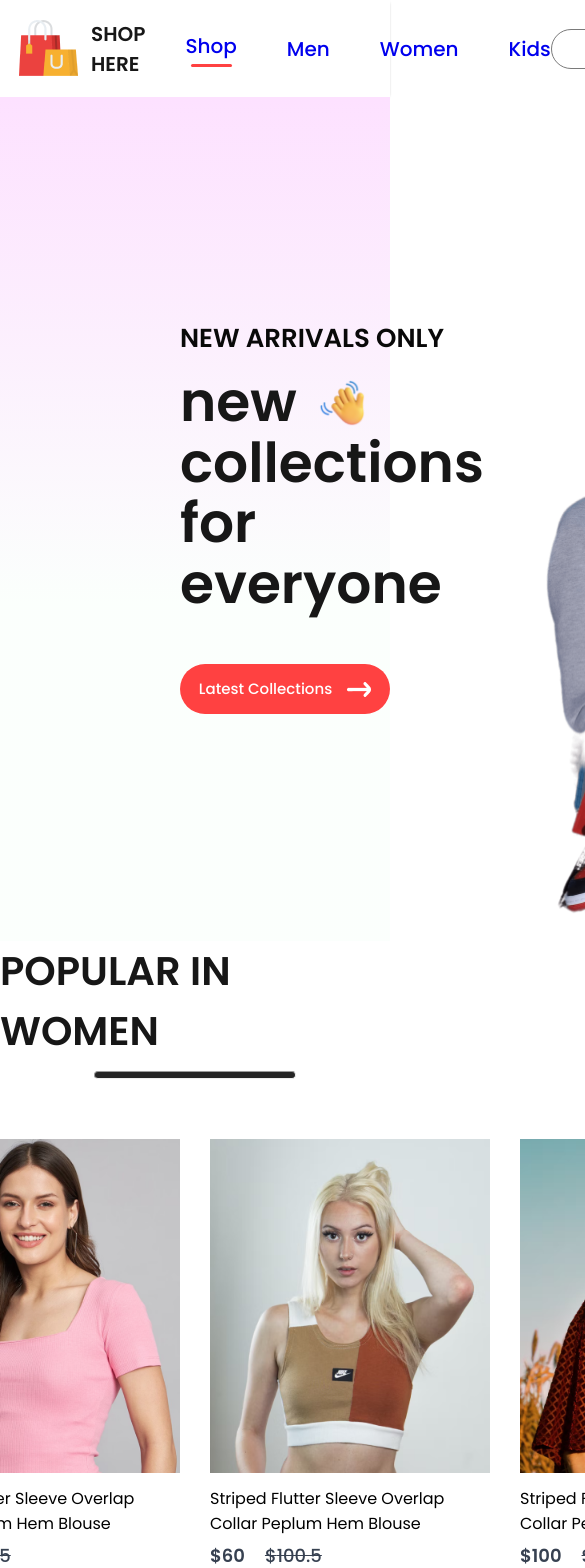
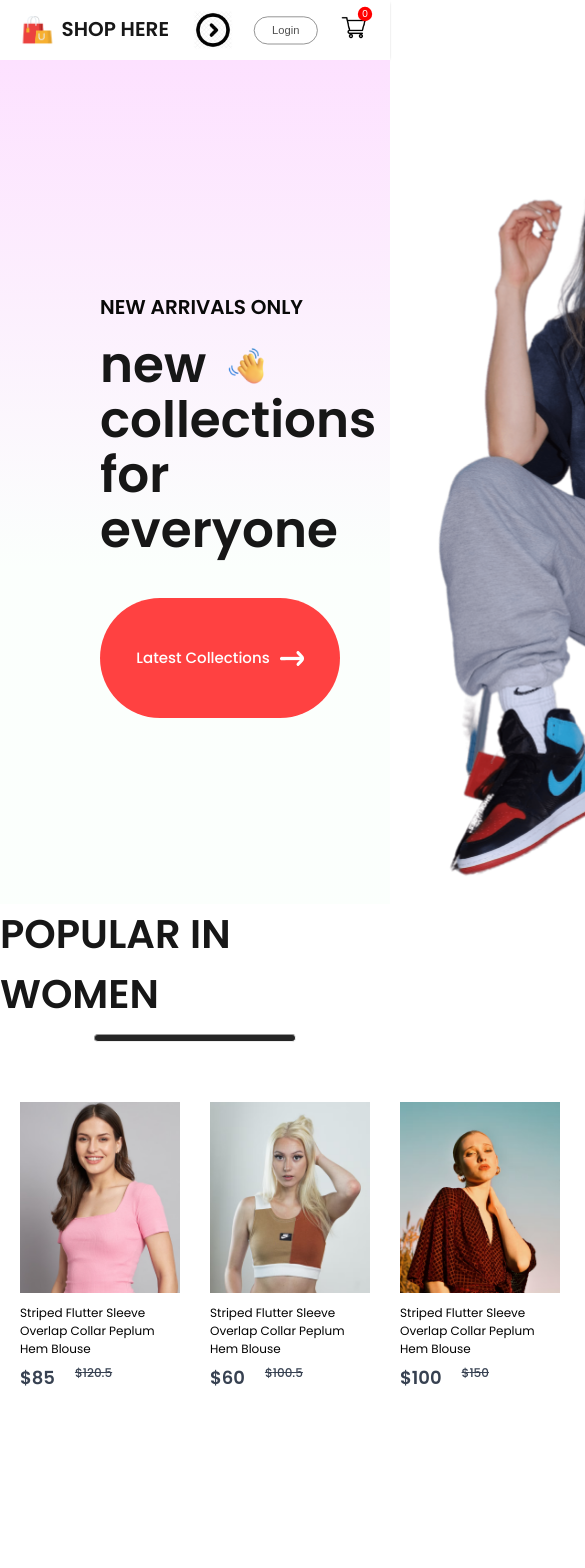
Before and after one commit to Bhaskar977/ShopHere, a React (Create React App) app in the folder frontend/: page / in a window 390 px wide. Shown: the top 1568 px of the page, 585 px wide, since content can reach past the window. Built offline with nearby package versions, Linux system fonts and the light colour scheme.

Commit message:
changes media query

```diff
--- a/frontend/src/Components/Hero/Hero.css
+++ b/frontend/src/Components/Hero/Hero.css
@@ -40,8 +40,8 @@
   align-items: center;
   justify-content: center;
   gap: 15px;
-  width: 210px;
-  height: 50px;
+  width: 280px;
+  height: 80px;
   border-radius: 75px;
   margin-top: 30px;
   background: #ff4141;
@@ -60,3 +60,26 @@
 .hero-right img {
   height: 100%;
 }
+
+@media(max-width:1280px){
+  .hero-left{
+    padding-left: 100px;
+    padding-top: 50px;
+  }
+  .hero-left h2{
+    font-size: 20px;
+  }
+  .hero-left p{
+    font-size: 50px;
+  }
+  .hero-hand-icon img{
+    width: 40px;
+  }
+  .hero-latest-btn{
+    gap: 10px;
+    width: 200px;
+    margin-top: 20px;
+    font-size: 15px;
+    padding: 20px;
+  }
+}
--- a/frontend/src/Components/Item/Item.css
+++ b/frontend/src/Components/Item/Item.css
@@ -7,7 +7,7 @@
 }
 
 .item img{
-  width: 100%;
+  width: 280px;
 }
 
 .item-prices{
@@ -32,3 +32,51 @@
     transform: scale(1.05);
     transition: 0.6s;
 }
+
+@media(max-width:1280px){
+  .item{
+    width: 220px;
+    font-size: 14px;
+  }
+  .item img{
+    width: 220px;
+  }
+  .item-price-old{
+    font-size: 14px;
+  }
+}
+
+@media(max-width:1024px){
+  .item{
+    width: 170px;
+    font-size: 13px;
+  }
+  .item img{
+    width: 170px;
+  }
+  .item-price-old{
+    font-size: 13px;
+  }
+}
+
+@media(max-width:800px){
+  .item{
+    width: 120px;
+    font-size: 12px;
+  }
+  .item img{
+    width: 120px;
+  }
+  .item-price-old{
+    font-size: 12px;
+  }
+}
+
+@media(max-width:500px){
+  .item{
+    width: 160px;
+  }
+  .item img{
+    width: 160px;
+  }
+}
--- a/frontend/src/Components/Navbar/Navbar.css
+++ b/frontend/src/Components/Navbar/Navbar.css
@@ -80,3 +80,103 @@
     background-color: red;
     color: #fff;
 }
+
+.nav-dropdown{
+    display: none;
+}
+
+/* Applying media query for different screens */
+
+@media(max-width:1280px){
+    .navbar{
+        padding: 12px 50px;
+    }
+    .navbar img{
+        width: 40px;
+    }
+    .nav-logo p{
+        font-size: 25px;
+    }
+    .nav-menu{
+        gap: 30px;
+        font-size: 16px;
+    }
+    .nav-login-cart{
+        gap: 30px;
+    }
+    .nav-login-cart button{
+        width: 120px;
+        height: 45px;
+        font-size: 16px;
+    }
+    .nav-cart-count{
+        margin-left: -40px;
+        font-size: 12px;
+    }
+}
+
+@media(max-width:1024px){
+    .navbar{
+        padding: 12px 30px;
+    }
+    .nav-menu{
+        gap: 25px;
+        font-size: 14px;
+    }
+    .nav-login-cart button{
+        width:80px;
+        height: 35px;
+        font-size: 14px;
+    }
+    .nav-login-cart img{
+        width: 30px;
+    }
+    .nav-cart-count{
+        width: 18px;
+        height: 18px;
+    }
+}
+
+@media(max-width:800px){
+    .navbar{
+        padding: 10px 0;
+    }
+    .nav-dropdown{
+        display: block;
+        width: 30px;
+        rotate: -90deg;
+        transition: 0.5s;
+    }
+    .nav-menu{
+        display: none;
+        height: 80px;
+        width: 100%;
+        position: absolute;
+        background: #fff;
+        justify-content: center;
+        top: 50px;
+    }
+    .nav-menu-visible{
+        display: flex;
+    }
+    .nav-dropdown.open{
+        transform: rotate(90deg);
+    }
+}
+
+@media(max-width:500px){
+    .navbar{
+        width: 8px 0;
+        gap: 0;
+    }
+    .nav-logo{
+        transform: scale(0.8);
+    }
+    .nav-menu{
+        height: 70px;
+        top: 50px;
+    }
+    .nav-login-cart{
+        transform: scale(0.8);
+    }
+}
--- a/frontend/src/Components/Navbar/Navbar.jsx
+++ b/frontend/src/Components/Navbar/Navbar.jsx
@@ -1,13 +1,20 @@
-import React, { useContext, useState } from "react";
+import React, { useContext, useRef, useState } from "react";
 import "./Navbar.css";
 import logo from "../Assets/logo.png";
 import cart_icon from "../Assets/cart_icon.png";
 import { Link } from "react-router-dom";
 import { ShopContext } from "../../Context/ShopContext";
+import nav_dropdown from "../Assets/nav_dropdown.png";
 
 const Navbar = () => {
   const [menu, setMenu] = useState("shop");
   const { getTotalCartItem } = useContext(ShopContext);
+  const menuRef = useRef()
+
+  const dropdown_toggle = (e) =>{
+    menuRef.current.classList.toggle("nav-menu-visible");
+    e.target.classList.toggle('open')
+  }
 
   return (
     <div className="navbar">
@@ -15,7 +22,8 @@ const Navbar = () => {
         <img src={logo} alt="" />
         <p>SHOP HERE</p>
       </div>
-      <ul className="nav-menu">
+      <img className="nav-dropdown" onClick={dropdown_toggle} src={nav_dropdown} alt="" />
+      <ul ref={menuRef} className="nav-menu">
         <li onClick={() => setMenu("shop")}>
           <Link to={"/"} style={{ textDecoration: "none" }}>
             Shop
```
Also changed, not shown: frontend/src/Components/Assets/nav_dropdown.png (added).
